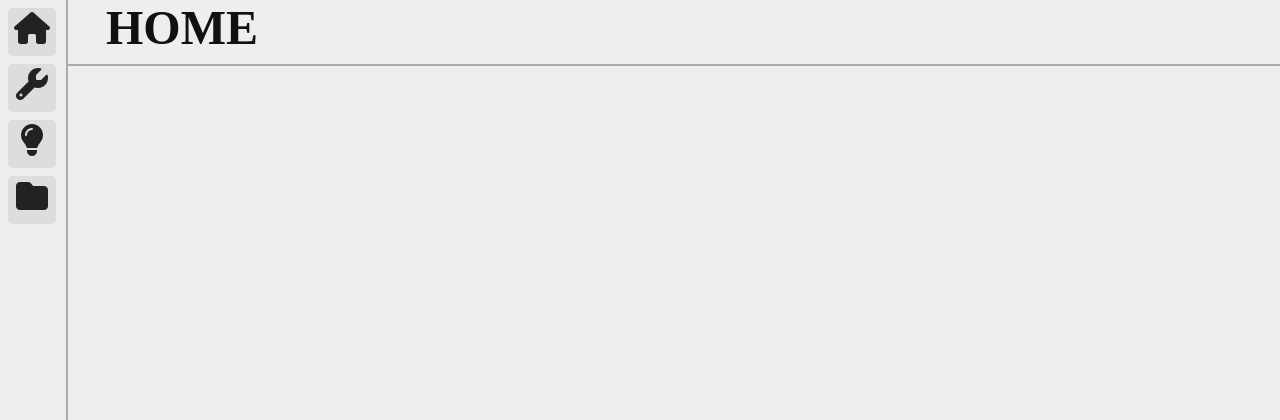
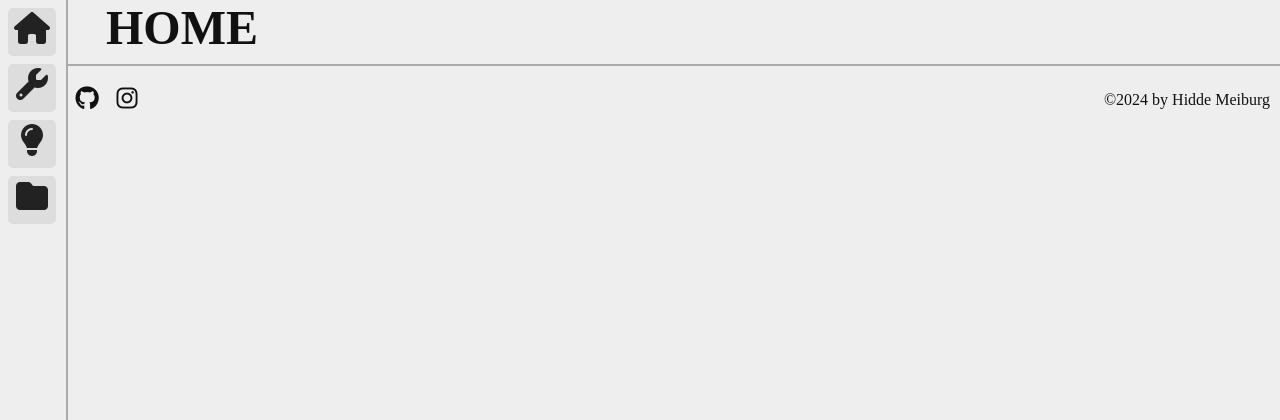
Before and after one commit to hidde2727/Eureka-website, a PHP site: page / in a window 1280 px wide. Shown: the top 420 px of the page. Run offline with PHP 8.4, Linux system fonts and the light colour scheme.

Commit message:
Added a footer

```diff
--- a/index.css
+++ b/index.css
@@ -208,3 +208,24 @@ body {
 .project .project-links a:visited {
     color: light-dark(#111, #eee);
 }
+
+
+/* Footer */
+.footer {
+    display: flex;
+    column-gap: 5px;
+    align-items: center;
+}
+.footer a {
+    margin-left: 5px;
+    font-size: 1.5rem;
+    color: light-dark(#111, #eee);
+}
+.footer a:visited {
+    color: light-dark(#111, #eee);
+}
+.footer .copyright {
+    margin-left: auto;
+    margin-right: 10px;
+    font-size: 1rem;
+}
--- a/index.html
+++ b/index.html
@@ -6,6 +6,8 @@
         <link rel="stylesheet" href="index.css">
         <script src="index.js"></script>
         <link rel="stylesheet" href="Media/fontawesome-free-6.6.0-web/css/all.min.css">
+
+        <title>Eureka</title>
     </head>
     <!-- BODY START -->
     <body>
--- a/index.js
+++ b/index.js
@@ -65,3 +65,19 @@ async function GetProjects() {
     }
 }
 GetProjects();
+
+// Footer -----------------------------------
+addEventListener("load", (event) => {
+  const windows = document.getElementsByClassName("content-wrapper");
+  var innerHTML = '<a class="github" href="https://github.com/hidde2727/Eureka-website"><i class="fab fa-github fa-fw"></i></a>';
+  innerHTML += '<a class="instagram" href="https://instagram.com"><i class="fab fa-instagram fa-fw"></i></a>';
+  innerHTML += '<a class="copyright">©2024 by Hidde Meiburg</a>';
+
+  for (var i = 0; i < windows.length; i++) {
+    var footer = document.createElement("div");
+    footer.classList.add("footer");
+    footer.innerHTML = innerHTML;
+
+    windows[i].appendChild(footer);
+  }
+});
```
